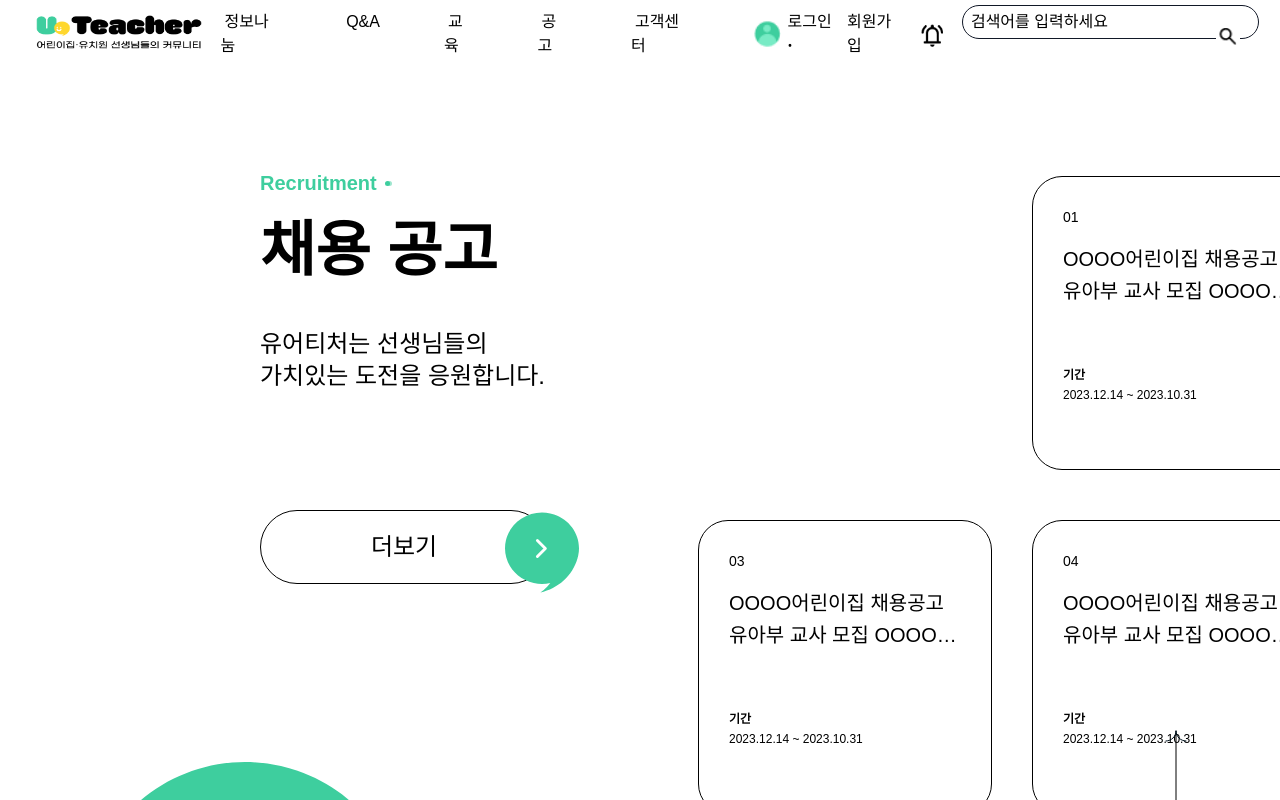
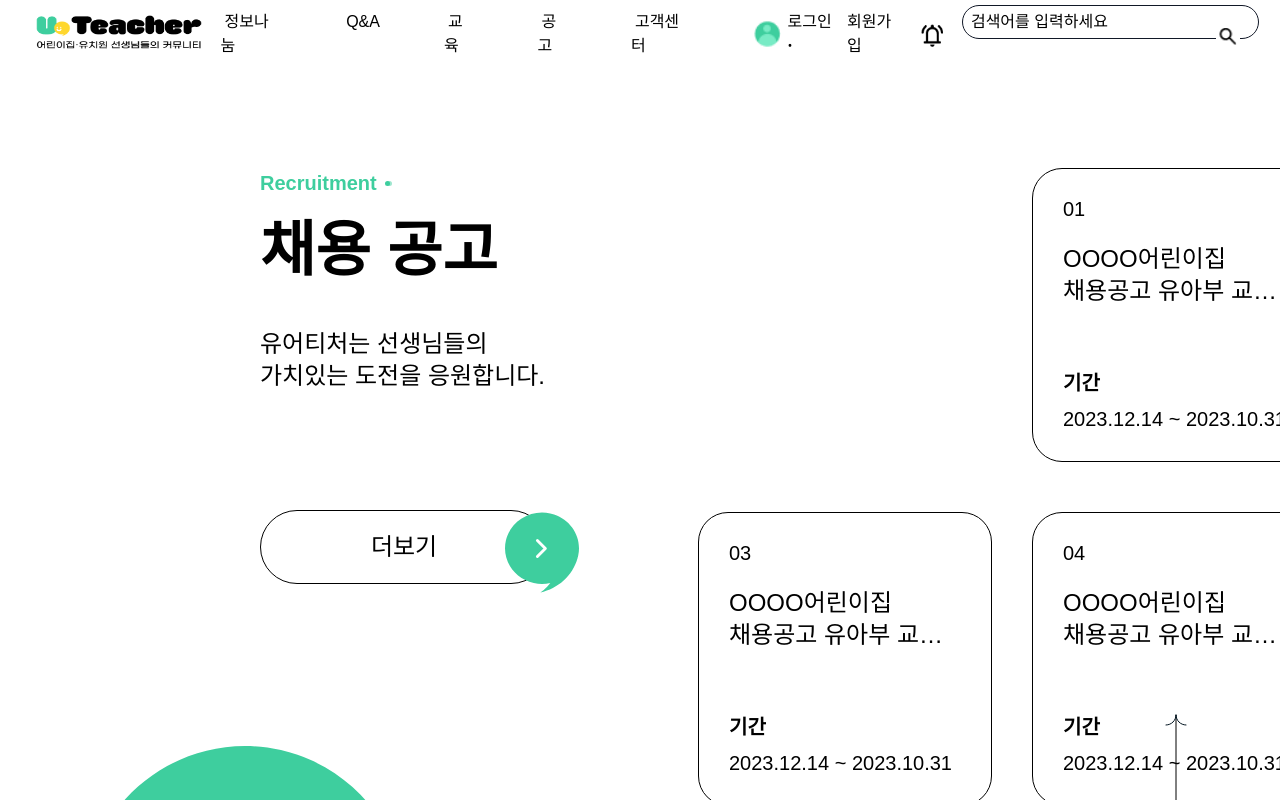
Before and after one commit to yourteacher-org/yourteacher-fe, a React (Vite) app: page / in a window 1280 px wide. Shown: the top 800 px of the page. Built offline with nearby package versions, Linux system fonts and the light colour scheme.

Commit message:
[style] RecruitSection 스타일 수정

```diff
--- a/src/pages/Home/RecruitSection.tsx
+++ b/src/pages/Home/RecruitSection.tsx
@@ -27,25 +27,27 @@ const RecruitCard = ({ id, isStart, title, period, src }: RecruitCardProps) => {
       <li
         key={id}
         className={`group relative
-          xl:w-[18.375rem] aspect-square xl:p-[1.875rem]
+          xl:w-[18.375rem] xl:p-[1.875rem] aspect-square
           lg:w-[14.375rem] lg:p-6
           border border-black rounded-[1.875rem]
           text-[1.25rem] cursor-pointer`}
       >
-        <p className="xl:mb-4 lg:mb-5 lg:text-sm">
+        <p className="xl:mb-6 lg:mb-5 xl:text-[1.25rem] lg:text-sm">
           {String(id).padStart(2, '0')}
         </p>
         <p
-          className="xl:mb-[3.75rem] lg:mb-[3.125rem]
-            xl:text-xl lg:text-sm
+          className="xl:mb-[4.25rem] lg:mb-[3.125rem]
+            xl:text-[1.5rem] lg:text-sm
             xl:leading-8 lg:leading-6
             break-keep line-clamp-2
             transition-[font-weight] duration-300 group-hover:font-bold"
         >
           {title}
         </p>
-        <p className="xl:mb-1 lg:mb-2.5 font-bold lg:text-xs">기간</p>
-        <p className="lg:text-xs">{period}</p>
+        <p className="xl:mb-5 lg:mb-2.5 xl:text-[1.25rem] lg:text-xs font-bold">
+          기간
+        </p>
+        <p className="xl:text-[1.25rem] lg:text-xs">{period}</p>
         <Comma
           className="absolute -top-10 right-[1.875rem]
           fill-yellow opacity-0 group-hover:opacity-100
@@ -64,10 +66,12 @@ const RecruitSection = () => {
     >
       <div className="flex-1 xl:w-[25rem] xl:text-left lg:text-center xl:mb-0 lg:mb-10">
         <div className="flex items-center xl:justify-start lg:justify-center gap-2 mb-2">
-          <p className="text-[1.25rem] text-green font-bold">Recruitment</p>
+          <p className="xl:text-[1.25rem] lg:text-[1rem] text-green font-bold">
+            Recruitment
+          </p>
           <TwoCircle />
         </div>
-        <h1 className="xl:text-[3.75rem] lg:text-[2.5rem] font-bold xl:mb-8 lg:mb-[1.875rem]">
+        <h1 className="xl:text-[3.75rem] lg:text-[2.5rem] font-bold xl:mb-8 lg:mb-[1.75rem]">
           채용 공고
         </h1>
         <p className="xl:mb-[7.375rem] lg:mb-[1rem] xl:text-2xl lg:text-[1.25rem] leading-[2.375rem]">
@@ -81,7 +85,7 @@ const RecruitSection = () => {
           xl:grid xl:grid-rows-2 xl:grid-cols-3
           lg:flex lg:flex-wrap
           xl:w-auto lg:w-[46rem] lg:justify-center
-          xl:gap-x-[2.5rem] xl:gap-y-[3.125rem] lg:gap-x-5 lg:gap-y-5 py-2"
+          xl:gap-x-[2.5rem] xl:gap-y-[3.125rem] lg:gap-x-5 lg:gap-y-5"
       >
         {DATA.map((data, index) => (
           <RecruitCard key={data.id} isStart={index === 0} {...data} />
```
